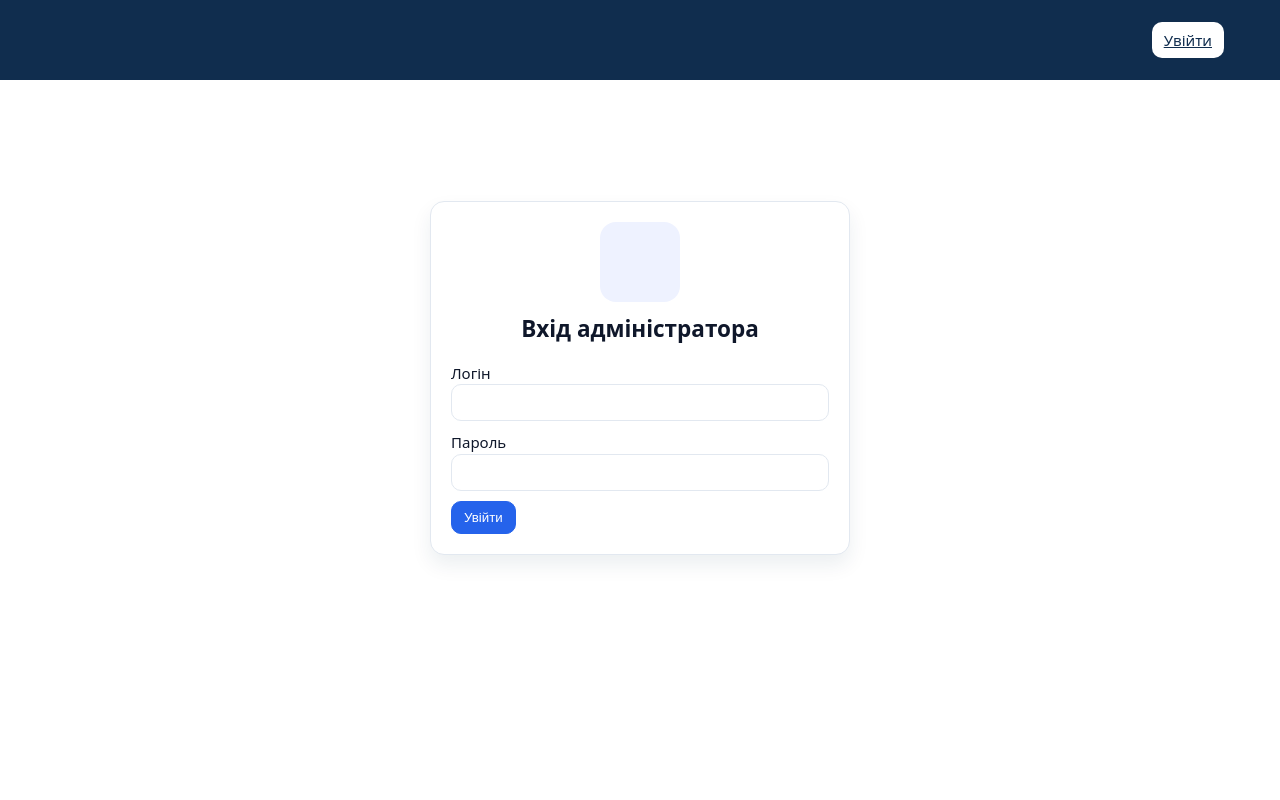
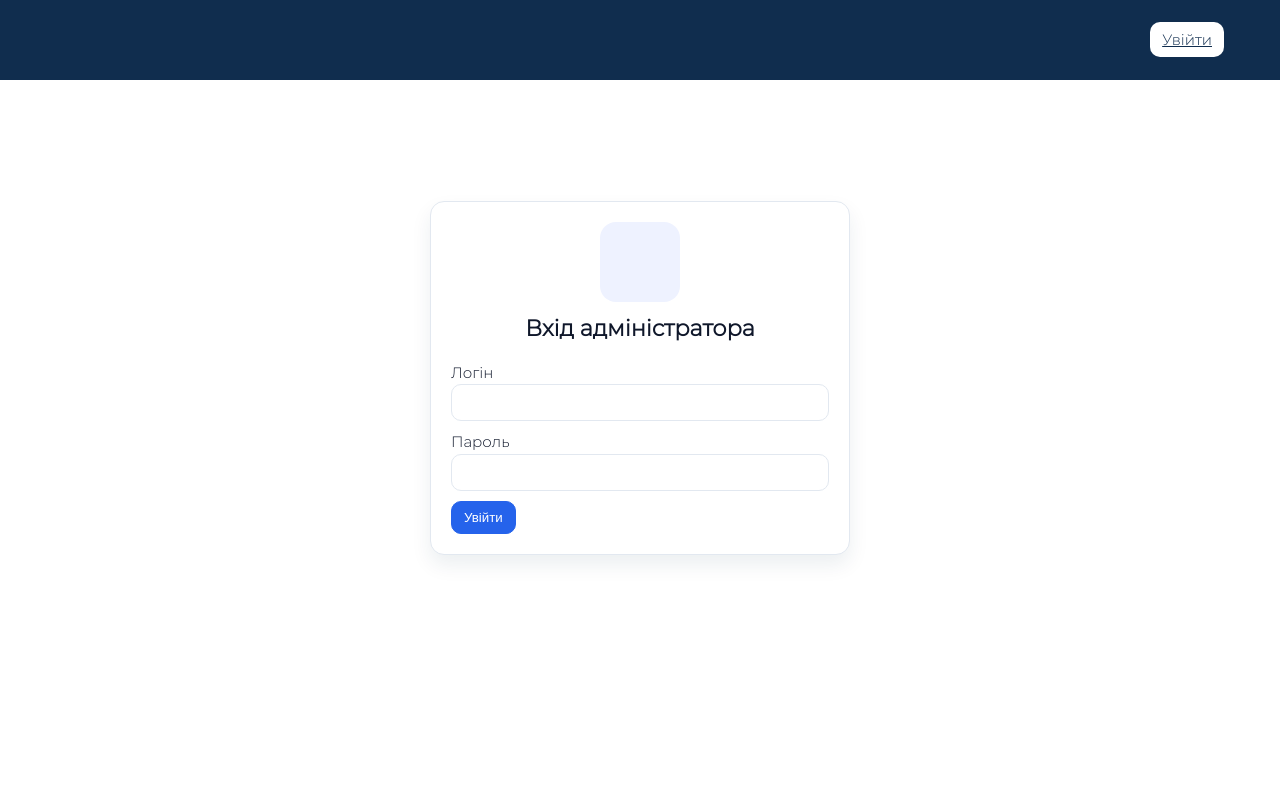
Before and after one commit to samuel-edmund-morgan/certreg, a PHP site: page /admin.php in a window 1280 px wide. Run offline with PHP 8.4, Linux system fonts and the light colour scheme; a stand-in replaces the project's code that opens the database connection.

Commit message:
Added fonts

```diff
--- a/assets/css/styles.css
+++ b/assets/css/styles.css
@@ -4,7 +4,15 @@
 }
 
 *{box-sizing:border-box} html,body{height:100%}
-body{margin:0;background:var(--bg);color:var(--text);font:15px/1.5 system-ui,Segoe UI,Roboto,Ubuntu}
+@font-face{
+  font-family: 'MontserratLight';
+  src: local('Montserrat Light'), local('Montserrat-Light'), url('/fonts/Montserrat-Light.ttf') format('truetype');
+  font-weight: 300;
+  font-style: normal;
+  font-display: swap;
+}
+
+body{margin:0;background:var(--bg);color:var(--text);font:15px/1.5 'MontserratLight', system-ui, 'Segoe UI', Roboto, Ubuntu}
 
 .topbar{position:sticky;top:0;z-index:10;background:var(--primary);height:10vh;min-height:60px;color:#fff}
 .topbar__inner{max-width:1200px;margin:0 auto;height:100%;display:flex;align-items:center;justify-content:space-between;padding:0 16px}
```
